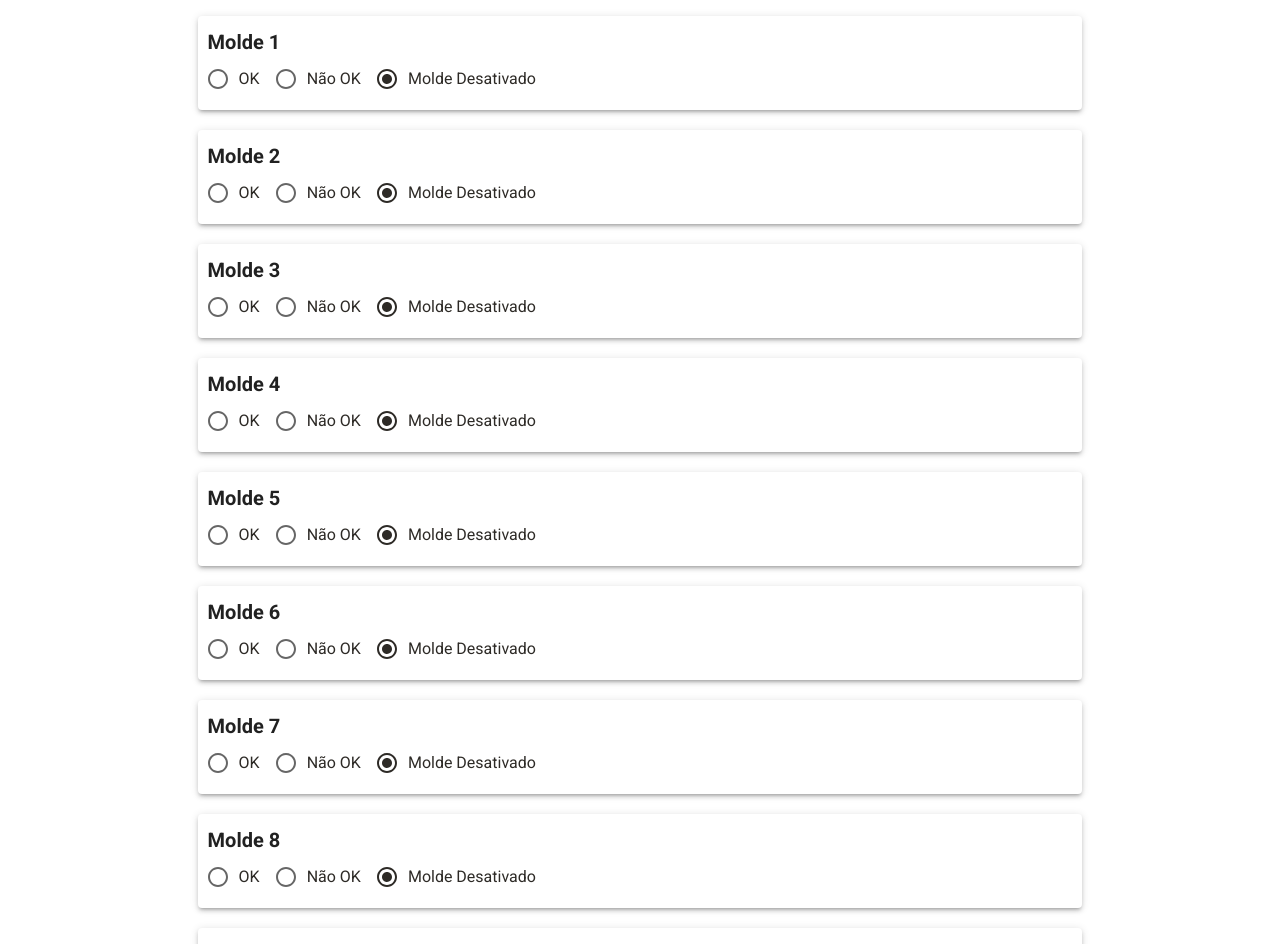
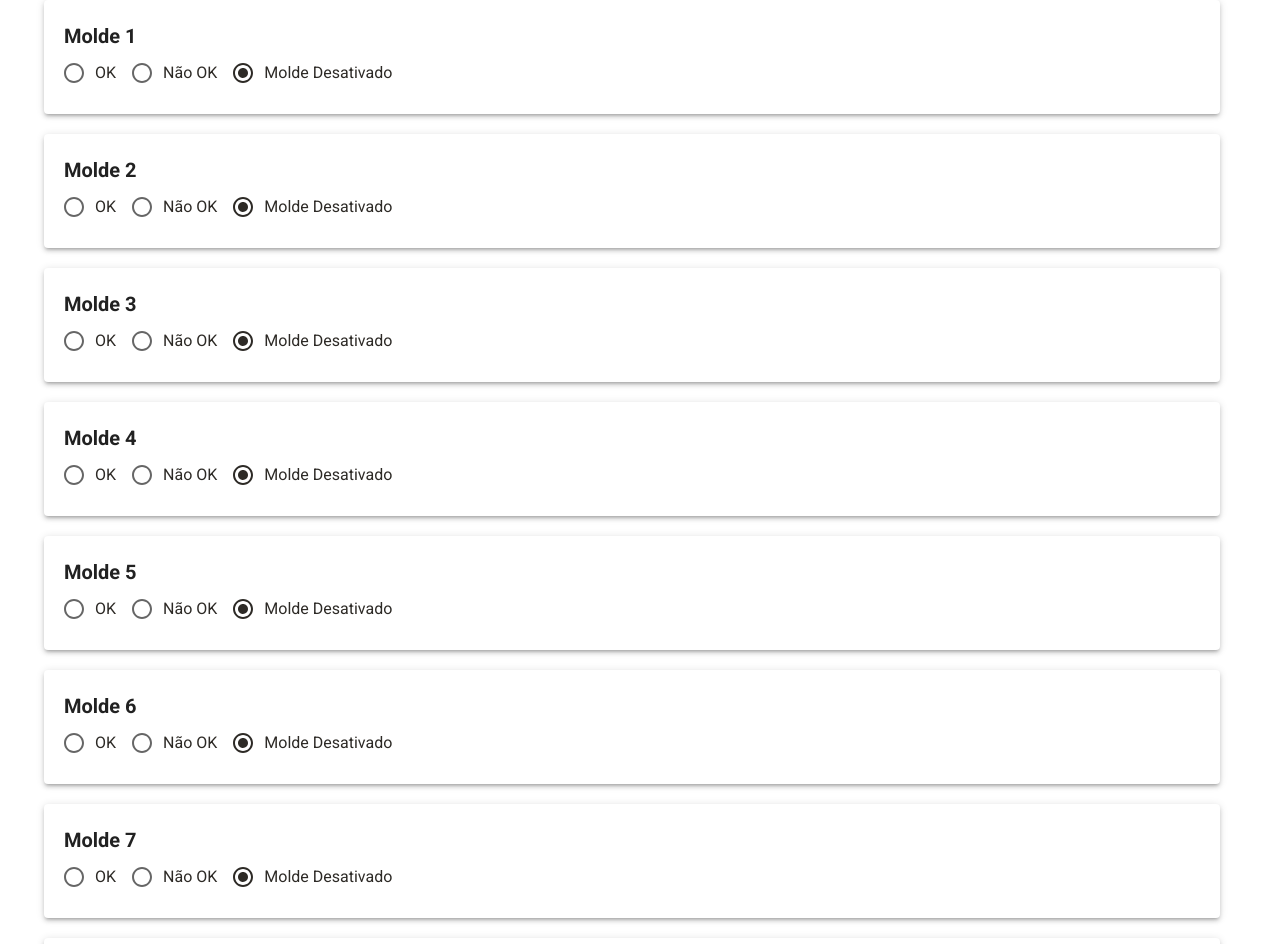
Before and after one commit to MateusMessias/Projeto_PTPs_Visuais, a React (Create React App) app in the folder ptps/: page /sopro in a window 1280 px wide. Shown: the part 260-1204 px from the top of the page. Built offline with nearby package versions, Linux system fonts and the light colour scheme.

Commit message:
Melhorias de rotas

```diff
--- a/ptps/src/App.jsx
+++ b/ptps/src/App.jsx
@@ -13,7 +13,7 @@ function App() {
     return (
         <ThemeProvider theme={theme}>
         <div className="app">
-            <Grid container justifyContent="center">
+            <Grid container justifyContent="center" spacing={4}>
                 <Routes />
             </Grid>
         </div>
--- a/ptps/src/components/AspectoVisual/index.jsx
+++ b/ptps/src/components/AspectoVisual/index.jsx
@@ -3,10 +3,12 @@ import { FormProvider, useForm } from "react-hook-form";
 import { Box, Button, Checkbox, FormControlLabel, Grid, Paper, Radio,
     RadioGroup, Typography
 } from "@mui/material";
-import Menu from "../Menu";
 
+import useStyles from './styles';
 
 function AspectoVisual() {
+
+    const classes = useStyles();
 
     const methods = useForm();
 
@@ -38,12 +40,12 @@ function AspectoVisual() {
                 </Box>
             </Grid>
             <FormProvider {...methods}>
-                <form onSubmit={handleSubmit(onSubmit)} style={{ width: '70%' }}>
+                <form onSubmit={handleSubmit(onSubmit)} style={{ width: '100%' }}>
                     {linha === '561' ?
                         <>
                             <Grid item sm={12} xs={12} md={12}>
                                 <Box mt={2}>
-                                    <Paper elevation={3} style={{ padding: '10px' }}>
+                                    <Paper elevation={3} className={classes.paper}>
                                         <Typography variant="h6" style={{ fontWeight: 'bold' }}>Molde 1</Typography>
                                         <RadioGroup
                                             row
@@ -59,7 +61,7 @@ function AspectoVisual() {
                             </Grid>
                             <Grid item xs={12}>
                                 <Box mt={5}>
-                                    <Paper elevation={3} style={{ padding: '10px' }}>
+                                    <Paper elevation={3} className={classes.paper}>
                                         <Typography variant="h6" style={{ fontWeight: 'bold' }}>Molde 2</Typography>
                                         <RadioGroup
                                             row
@@ -76,7 +78,7 @@ function AspectoVisual() {
                             </Grid>
                             <Grid item xs={12}>
                                 <Box mt={5}>
-                                    <Paper elevation={3} style={{ padding: '10px' }}>
+                                    <Paper elevation={3} className={classes.paper}>
                                         <Typography variant="h6" style={{ fontWeight: 'bold' }}>Molde 3</Typography>
                                         <RadioGroup
                                             row
@@ -93,7 +95,7 @@ function AspectoVisual() {
                             </Grid>
                             <Grid item xs={12}>
                                 <Box mt={5}>
-                                    <Paper elevation={3} style={{ padding: '10px' }}>
+                                    <Paper elevation={3} className={classes.paper}>
                                         <Typography variant="h6" style={{ fontWeight: 'bold' }}>Molde 4</Typography>
                                         <RadioGroup
                                             row
@@ -110,7 +112,7 @@ function AspectoVisual() {
                             </Grid>
                             <Grid item xs={12}>
                                 <Box mt={5}>
-                                    <Paper elevation={3} style={{ padding: '10px' }}>
+                                    <Paper elevation={3} className={classes.paper}>
                                         <Typography variant="h6" style={{ fontWeight: 'bold' }}>Molde 5</Typography>
                                         <RadioGroup
                                             row
@@ -127,7 +129,7 @@ function AspectoVisual() {
                             </Grid>
                             <Grid item xs={12}>
                                 <Box mt={5}>
-                                    <Paper elevation={3} style={{ padding: '10px' }}>
+                                    <Paper elevation={3} className={classes.paper}>
                                         <Typography variant="h6" style={{ fontWeight: 'bold' }}>Molde 6</Typography>
                                         <RadioGroup
                                             row
@@ -144,7 +146,7 @@ function AspectoVisual() {
                             </Grid>
                             <Grid item xs={12}>
                                 <Box mt={5}>
-                                    <Paper elevation={3} style={{ padding: '10px' }}>
+                                    <Paper elevation={3} className={classes.paper}>
                                         <Typography variant="h6" style={{ fontWeight: 'bold' }}>Molde 7</Typography>
                                         <RadioGroup
                                             row
@@ -160,7 +162,7 @@ function AspectoVisual() {
                                 </Box>
                             </Grid><Grid item xs={12}>
                                 <Box mt={5}>
-                                    <Paper elevation={3} style={{ padding: '10px' }}>
+                                    <Paper elevation={3} className={classes.paper}>
                                         <Typography variant="h6" style={{ fontWeight: 'bold' }}>Molde 8</Typography>
                                         <RadioGroup
                                             row
@@ -176,7 +178,7 @@ function AspectoVisual() {
                                 </Box>
                             </Grid><Grid item xs={12}>
                                 <Box mt={5}>
-                                    <Paper elevation={3} style={{ padding: '10px' }}>
+                                    <Paper elevation={3} className={classes.paper}>
                                         <Typography variant="h6" style={{ fontWeight: 'bold' }}>Molde 9</Typography>
                                         <RadioGroup
                                             row
@@ -193,7 +195,7 @@ function AspectoVisual() {
                             </Grid>
                             <Grid item xs={12}>
                                 <Box mt={5}>
-                                    <Paper elevation={3} style={{ padding: '10px' }}>
+                                    <Paper elevation={3} className={classes.paper}>
                                         <Typography variant="h6" style={{ fontWeight: 'bold' }}>Molde 10</Typography>
                                         <RadioGroup
                                             row
@@ -224,7 +226,7 @@ function AspectoVisual() {
                                 <>
                                     <Grid item xs={12}>
                                         <Box mt={2}>
-                                            <Paper elevation={3} style={{ padding: '10px' }}>
+                                            <Paper elevation={3} className={classes.paper}>
                                                 <Typography variant="h6" style={{ fontWeight: 'bold' }}>Molde 1</Typography>
                                                 <RadioGroup
                                                     row
@@ -240,7 +242,7 @@ function AspectoVisual() {
                                     </Grid>
                                     <Grid item xs={12}>
                                         <Box mt={5}>
-                                            <Paper elevation={3} style={{ padding: '10px' }}>
+                                            <Paper elevation={3} className={classes.paper}>
                                                 <Typography variant="h6" style={{ fontWeight: 'bold' }}>Molde 2</Typography>
                                                 <RadioGroup
                                                     row
@@ -257,7 +259,7 @@ function AspectoVisual() {
                                     </Grid>
                                     <Grid item xs={12}>
                                         <Box mt={5}>
-                                            <Paper elevation={3} style={{ padding: '10px' }}>
+                                            <Paper elevation={3} className={classes.paper}>
                                                 <Typography variant="h6" style={{ fontWeight: 'bold' }}>Molde 3</Typography>
                                                 <RadioGroup
                                                     row
@@ -274,7 +276,7 @@ function AspectoVisual() {
                                     </Grid>
                                     <Grid item xs={12}>
                                         <Box mt={5}>
-                                            <Paper elevation={3} style={{ padding: '10px' }}>
+                                            <Paper elevation={3} className={classes.paper}>
                                                 <Typography variant="h6" style={{ fontWeight: 'bold' }}>Molde 4</Typography>
                                                 <RadioGroup
                                                     row
@@ -291,7 +293,7 @@ function AspectoVisual() {
                                     </Grid>
                                     <Grid item xs={12}>
                                         <Box mt={5}>
-                                            <Paper elevation={3} style={{ padding: '10px' }}>
+                                            <Paper elevation={3} className={classes.paper}>
                                                 <Typography variant="h6" style={{ fontWeight: 'bold' }}>Molde 5</Typography>
                                                 <RadioGroup
                                                     row
@@ -308,7 +310,7 @@ function AspectoVisual() {
                                     </Grid>
                                     <Grid item xs={12}>
                                         <Box mt={5}>
-                                            <Paper elevation={3} style={{ padding: '10px' }}>
+                                            <Paper elevation={3} className={classes.paper}>
                                                 <Typography variant="h6" style={{ fontWeight: 'bold' }}>Molde 6</Typography>
                                                 <RadioGroup
                                                     row
@@ -325,7 +327,7 @@ function AspectoVisual() {
                                     </Grid>
                                     <Grid item xs={12}>
                                         <Box mt={5}>
-                                            <Paper elevation={3} style={{ padding: '10px' }}>
+                                            <Paper elevation={3} className={classes.paper}>
                                                 <Typography variant="h6" style={{ fontWeight: 'bold' }}>Molde 7</Typography>
                                                 <RadioGroup
                                                     row
@@ -342,7 +344,7 @@ function AspectoVisual() {
                                     </Grid>
                                     <Grid item xs={12}>
                                         <Box mt={5}>
-                                            <Paper elevation={3} style={{ padding: '10px' }}>
+                                            <Paper elevation={3} className={classes.paper}>
                                                 <Typography variant="h6" style={{ fontWeight: 'bold' }}>Molde 8</Typography>
                                                 <RadioGroup
                                                     row
@@ -362,7 +364,7 @@ function AspectoVisual() {
                                 <>
                                     <Grid item xs={12}>
                                         <Box mt={2}>
-                                            <Paper elevation={3} style={{ padding: '10px' }}>
+                                            <Paper elevation={3} className={classes.paper}>
                                                 <Typography variant="h6" style={{ fontWeight: 'bold' }}>Molde 1</Typography>
                                                 <RadioGroup
                                                     row
@@ -378,7 +380,7 @@ function AspectoVisual() {
                                     </Grid>
                                     <Grid item xs={12}>
                                         <Box mt={5}>
-                                            <Paper elevation={3} style={{ padding: '10px' }}>
+                                            <Paper elevation={3} className={classes.paper}>
                                                 <Typography variant="h6" style={{ fontWeight: 'bold' }}>Molde 2</Typography>
                                                 <RadioGroup
                                                     row
@@ -395,7 +397,7 @@ function AspectoVisual() {
                                     </Grid>
                                     <Grid item xs={12}>
                                         <Box mt={5}>
-                                            <Paper elevation={3} style={{ padding: '10px' }}>
+                                            <Paper elevation={3} className={classes.paper}>
                                                 <Typography variant="h6" style={{ fontWeight: 'bold' }}>Molde 3</Typography>
                                                 <RadioGroup
                                                     row
@@ -412,7 +414,7 @@ function AspectoVisual() {
                                     </Grid>
                                     <Grid item xs={12}>
                                         <Box mt={5}>
-                                            <Paper elevation={3} style={{ padding: '10px' }}>
+                                            <Paper elevation={3} className={classes.paper}>
                                                 <Typography variant="h6" style={{ fontWeight: 'bold' }}>Molde 4</Typography>
                                                 <RadioGroup
                                                     row
@@ -429,7 +431,7 @@ function AspectoVisual() {
                                     </Grid>
                                     <Grid item xs={12}>
                                         <Box mt={5}>
-                                            <Paper elevation={3} style={{ padding: '10px' }}>
+                                            <Paper elevation={3} className={classes.paper}>
                                                 <Typography variant="h6" style={{ fontWeight: 'bold' }}>Molde 5</Typography>
                                                 <RadioGroup
                                                     row
@@ -446,7 +448,7 @@ function AspectoVisual() {
                                     </Grid>
                                     <Grid item xs={12}>
                                         <Box mt={5}>
-                                            <Paper elevation={3} style={{ padding: '10px' }}>
+                                            <Paper elevation={3} className={classes.paper}>
                                                 <Typography variant="h6" style={{ fontWeight: 'bold' }}>Molde 6</Typography>
                                                 <RadioGroup
                                                     row
@@ -463,7 +465,7 @@ function AspectoVisual() {
                                     </Grid>
                                     <Grid item xs={12}>
                                         <Box mt={5}>
-                                            <Paper elevation={3} style={{ padding: '10px' }}>
+                                            <Paper elevation={3} className={classes.paper}>
                                                 <Typography variant="h6" style={{ fontWeight: 'bold' }}>Molde 7</Typography>
                                                 <RadioGroup
                                                     row
@@ -480,7 +482,7 @@ function AspectoVisual() {
                                     </Grid>
                                     <Grid item xs={12}>
                                         <Box mt={5}>
-                                            <Paper elevation={3} style={{ padding: '10px' }}>
+                                            <Paper elevation={3} className={classes.paper}>
                                                 <Typography variant="h6" style={{ fontWeight: 'bold' }}>Molde 8</Typography>
                                                 <RadioGroup
                                                     row
@@ -497,7 +499,7 @@ function AspectoVisual() {
                                     </Grid>
                                     <Grid item xs={12}>
                                         <Box mt={5}>
-                                            <Paper elevation={3} style={{ padding: '10px' }}>
+                                            <Paper elevation={3} className={classes.paper}>
                                                 <Typography variant="h6" style={{ fontWeight: 'bold' }}>Molde 9</Typography>
                                                 <RadioGroup
                                                     row
@@ -514,7 +516,7 @@ function AspectoVisual() {
                                     </Grid>
                                     <Grid item xs={12}>
                                         <Box mt={5}>
-                                            <Paper elevation={3} style={{ padding: '10px' }}>
+                                            <Paper elevation={3} className={classes.paper}>
                                                 <Typography variant="h6" style={{ fontWeight: 'bold' }}>Molde 10</Typography>
                                                 <RadioGroup
                                                     row
@@ -531,7 +533,7 @@ function AspectoVisual() {
                                     </Grid>
                                     <Grid item xs={12}>
                                         <Box mt={5}>
-                                            <Paper elevation={3} style={{ padding: '10px' }}>
+                                            <Paper elevation={3} className={classes.paper}>
                                                 <Typography variant="h6" style={{ fontWeight: 'bold' }}>Molde 11</Typography>
                                                 <RadioGroup
                                                     row
@@ -548,7 +550,7 @@ function AspectoVisual() {
                                     </Grid>
                                     <Grid item xs={12}>
                                         <Box mt={5}>
-                                            <Paper elevation={3} style={{ padding: '10px' }}>
+                                            <Paper elevation={3} className={classes.paper}>
                                                 <Typography variant="h6" style={{ fontWeight: 'bold' }}>Molde 12</Typography>
                                                 <RadioGroup
                                                     row
@@ -565,7 +567,7 @@ function AspectoVisual() {
                                     </Grid>
                                     <Grid item xs={12}>
                                         <Box mt={5}>
-                                            <Paper elevation={3} style={{ padding: '10px' }}>
+                                            <Paper elevation={3} className={classes.paper}>
                                                 <Typography variant="h6" style={{ fontWeight: 'bold' }}>Molde 13</Typography>
                                                 <RadioGroup
                                                     row
@@ -582,7 +584,7 @@ function AspectoVisual() {
                                     </Grid>
                                     <Grid item xs={12}>
                                         <Box mt={5}>
-                                            <Paper elevation={3} style={{ padding: '10px' }}>
+                                            <Paper elevation={3} className={classes.paper}>
                                                 <Typography variant="h6" style={{ fontWeight: 'bold' }}>Molde 14</Typography>
                                                 <RadioGroup
                                                     row
@@ -599,7 +601,7 @@ function AspectoVisual() {
                                     </Grid>
                                     <Grid item xs={12}>
                                         <Box mt={5}>
-                                            <Paper elevation={3} style={{ padding: '10px' }}>
+                                            <Paper elevation={3} className={classes.paper}>
                                                 <Typography variant="h6" style={{ fontWeight: 'bold' }}>Molde 15</Typography>
                                                 <RadioGroup
                                                     row
@@ -616,7 +618,7 @@ function AspectoVisual() {
                                     </Grid>
                                     <Grid item xs={12}>
                                         <Box mt={5}>
-                                            <Paper elevation={3} style={{ padding: '10px' }}>
+                                            <Paper elevation={3} className={classes.paper}>
                                                 <Typography variant="h6" style={{ fontWeight: 'bold' }}>Molde 16</Typography>
                                                 <RadioGroup
                                                     row
--- /dev/null
+++ b/ptps/src/components/AspectoVisual/styles.js
@@ -0,0 +1,7 @@
+import { makeStyles } from "@mui/styles";
+
+export default makeStyles((theme) => ({
+    paper: {
+       padding: 20
+    }
+}));
--- a/ptps/src/components/Menu/index.jsx
+++ b/ptps/src/components/Menu/index.jsx
@@ -1,5 +1,5 @@
 import React from "react";
-import { AppBar, Box, Grid, ListItem, ListItemText, Typography } from "@mui/material";
+import { AppBar, Box, Container, Grid, ListItem, ListItemText, Typography } from "@mui/material";
 
 import useStyles from './styles';
 
@@ -7,11 +7,12 @@ import useStyles from './styles';
 import LogoTech from '../../images/Arquivos Logo TechCN/V04_DERIVACAO_COLORIDA+PRETO.png';
 import { NavLink } from "react-router-dom";
 
-const Menu = () => {
+const Menu = ({ children }) => {
 
 	const classes = useStyles();
 
 	return (
+		<>
             <AppBar className={classes.paper} color='secondary'>
                 <Grid container className={classes.container}>
                     <Grid item>
@@ -50,6 +51,12 @@ const Menu = () => {
                     </Grid>
                 </Grid>
             </AppBar>
+            <Container>
+                <Grid container justifyContent={'center'}>
+                    {children}
+                </Grid>
+            </Container>
+        </>
 	)
 }
 
--- a/ptps/src/pages/Rotuladora/index.jsx
+++ b/ptps/src/pages/Rotuladora/index.jsx
@@ -1,9 +1,8 @@
 import React, { useState } from "react";
 import { FormProvider, useForm } from "react-hook-form";
-import { Box, Button, Checkbox, FormControlLabel, Grid, Paper, Radio,
+import { Box, Button, FormControlLabel, Grid, Paper, Radio,
     RadioGroup, Typography
 } from "@mui/material";
-import Menu from "../../components/Menu";
 
 function Rotuladora() {
 
@@ -28,8 +27,7 @@ function Rotuladora() {
 
     return (
         <>
-            <Menu/>
-            <Grid item sm={12} xs={12} display='flex' justifyContent={'center'}>
+                <Grid item sm={12} xs={12} display='flex' justifyContent={'center'}>
                     <Box mt={45}>
                         <RadioGroup row defaultValue={linha} onChange={(e) => setLinha(e.target.value)}>
                             <FormControlLabel value={linha && '561'} control={<Radio />} label="Linha 561" />
--- a/ptps/src/pages/Sopro/index.jsx
+++ b/ptps/src/pages/Sopro/index.jsx
@@ -1,8 +1,6 @@
 import React, { useState } from "react";
 import { Box, FormControlLabel, Grid, Radio, RadioGroup } from "@mui/material";
 import AspectoVisual from "../../components/AspectoVisual";
-import Menu from "../../components/Menu";
-
 
 function Sopro() {
 
@@ -11,7 +9,6 @@ function Sopro() {
 
     return (
         <>
-            <Menu/>
             <Grid item sm={12} xs={12} display='flex' justifyContent={'center'}>
                 <Box mt={40}>
                     <RadioGroup row defaultValue={services} onChange={(e) => setServices(e.target.value)}>
--- a/ptps/src/routes.js
+++ b/ptps/src/routes.js
@@ -9,10 +9,12 @@ import Home from './pages/Home';
 import Configurations from './pages/Configurations';
 import Sopro from './pages/Sopro';
 import Rotuladora from './pages/Rotuladora';
+import Menu from './components/Menu';
 
 export default function RoutesApp() {
     return (
         <BrowserRouter>
+            <Menu>
                 <Routes>
                     <Route path="/" element={<Home />} />
                 </Routes>
@@ -25,6 +27,7 @@ export default function RoutesApp() {
                 <Routes>
                     <Route path="/rotuladora" element={<Rotuladora />} />
                 </Routes>
+            </Menu>
         </BrowserRouter>
     );
 }
```
Also changed, not shown: ptps/src/pages/Home/index.jsx (+8 -18 lines). Lines whose indentation alone changed are shown as unchanged.
